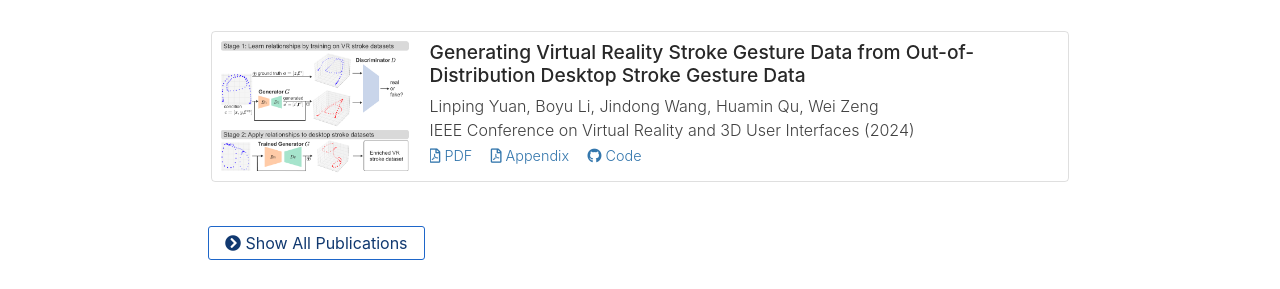
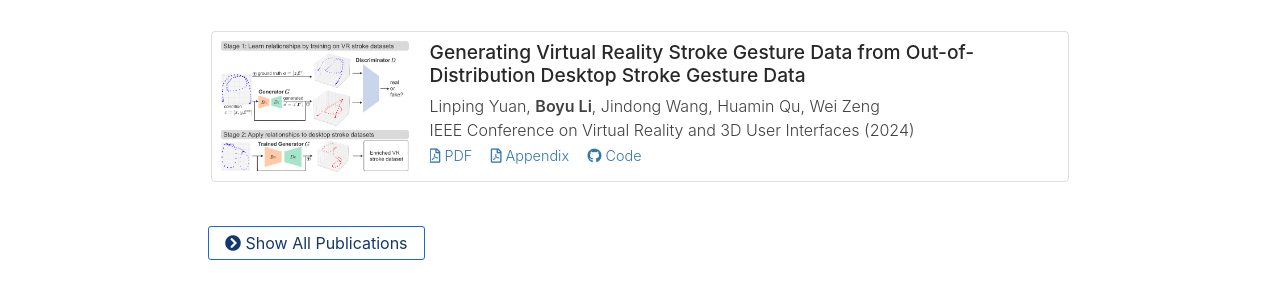
Before and after one commit to newsun-boki/liboyu, a Jekyll site: the page built from index.md, in a window 1280 px wide. Shown: the part 1108-1397 px from the top of the page. Built offline with Jekyll 4.4.1, drawn with Linux system fonts in a browser that asks for light colours; part of the change alters nothing that is shown.

Commit message:
update person

```diff
--- a/_data/people.yml
+++ b/_data/people.yml
@@ -1,102 +1,80 @@
-Dominik Moritz:
-  url: "https://www.domoritz.de/"
+Boyu Li:
+  url: "https://liboyu.space/"
   me: true
 
-Daniel Halperin:
-  url: "http://www.halper.in/"
+Linping Yuan:
+  url: "https://yuanlinping.github.io/"
 
-Bill Howe:
-  url: "https://homes.cs.washington.edu/~billhowe/"
+Huamin Qu:
+  url: http://www.huamin.org/
 
-Jeffrey Heer:
-  url: "https://homes.cs.washington.edu/~jheer/"
+Jian Zhao:
+  url: http://www.jeffjianzhao.com/
 
-Shrainik Jain:
-  url: "https://homes.cs.washington.edu/~shrainik/"
+# Wei Zeng:
+#   url: https://zeng-wei.com/
 
-Kanit Wongsuphasawat:
-  url: https://kanitw.github.io/
+Haotian Li:
+  url: https://haotian-li.com/
 
-Arvind Satyanarayan:
-  url: https://arvindsatya.com/
+Aoyu Wu:
+  url: https://awuac.student.ust.hk/
 
-Dan Suciu:
-  url: https://homes.cs.washington.edu/~suciu/
+Fan Du:
+  url: http://frankdu.org/
 
-Magdalena Balazinska:
-  url: http://www.cs.washington.edu/people/faculty/magda
+Siwei Fu:
+  url: https://fusiwei339.bitbucket.io/
 
-Jock Mackinlay:
-  url: https://research.tableau.com/user/jock-mackinlay
+Chi-Wing Fu:
+  url: https://www.cse.cuhk.edu.hk/~cwfu/
 
-Anushka Anand:
-  url: https://research.tableau.com/user/anushka-anand
+Zhicheng Liu:
+  url: https://www.zcliu.org/
 
-Danyel Fisher:
-  url: https://danyelfisher.info/
+Kwan-Liu Ma:
+  url: https://www.cs.ucdavis.edu/~ma/
 
-Will Strimling:
-  url: https://willium.com/
+Yingcai Wu:
+  url: http://www.ycwu.org/
 
-Sudip Roy:
-  url: https://www.cs.cornell.edu/~sudip/
+Jianbo Shi:
+  url: https://www.cis.upenn.edu/~jshi/
 
-Alon Halevy:
-  url: https://homes.cs.washington.edu/~alon/
+Wai Tong:
+  url: https://wtong2017.github.io/
 
-Michael Correll:
-  url: https://correll.io/
+Zhutian Chen:
+  url: https://chenzhutian.org/
 
-C. Titus Brown:
-  url: http://ivory.idyll.org/
+Meng Xia:
+  url: https://www.xiameng.org/
 
-Blair D. Sullivan:
-  url: https://people.engr.ncsu.edu/vbsulliv/
+Leo Yu-ho Lo:
+  url: https://leoyuholo.com/
 
-Chenglong Wang:
-  url: http://chenglongwang.org/
+Zikai Alex Wen:
+  url: https://zkwen.site/
 
-Leilani Battle:
-  url: https://www.cs.umd.edu/~leilani/
+Mingming Fan:
+  url: https://www.mingmingfan.com/
 
-Halden Lin:
-  url: https://haldenl.com
+Qian Zhu:
+  url: https://zhuqian.org/
 
-Bahador Saket:
-  url: http://bahadorsaket.com/
+Leni Yang:
+  url: https://yleni.github.io/
 
-Jacob VanderPlas:
-  url: http://vanderplas.com/
+Hai-Ning Liang:
+  url: https://www.xjtlu.edu.cn/en/departments/academic-departments/computer-science-and-software-engineering/staff/haining-liang
 
-Mary Beth Kery:
-  url: https://marybethkery.com/
+Xiaojuan Ma:
+  url: https://www.cse.ust.hk/~mxj/
 
-Kayur Patel:
-  url: http://www.kayur.org/
+Jindong Wang:
+  url: https://jd92.wang/
 
-Donghao Ren:
-  url: https://donghaoren.org/
+# Kento Shigyo:
 
-Fred Hohman:
-  url: https://fredhohman.com/
-
-Cynthia Bennett:
-  url: https://www.bennettc.com/
-
-Lilian de Greef:
-  url: https://www.ldegreef.com
-
-Yunhai Wang:
-  url: http://www.yunhaiwang.net
-
-Jessica Hullman:
-  url: http://users.eecs.northwestern.edu/~jhullman/
-
-Hyeok Kim:
-  url: http://hyeok.me
-
-Ángel Alexander Cabrera:
-  url: https://cabreraalex.com
-
-Titus Barik:
-  url: https://www.barik.net
+Ting-Chuen Pong:
+  url: https://seng.hkust.edu.hk/about/people/faculty/ting-chuen-pong
```
